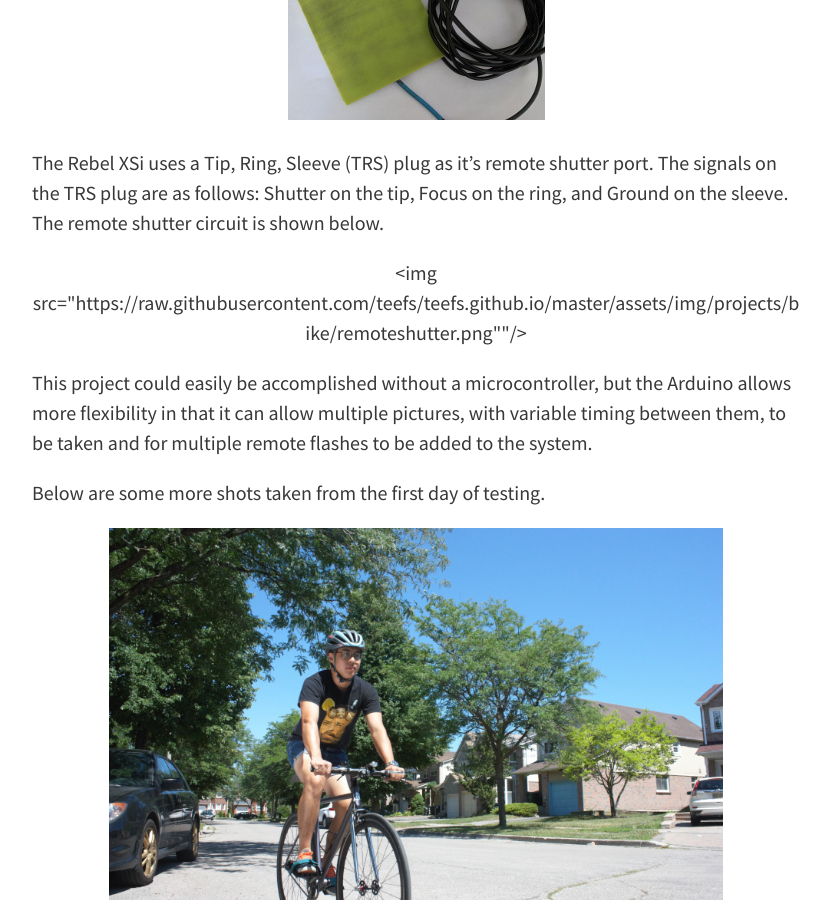
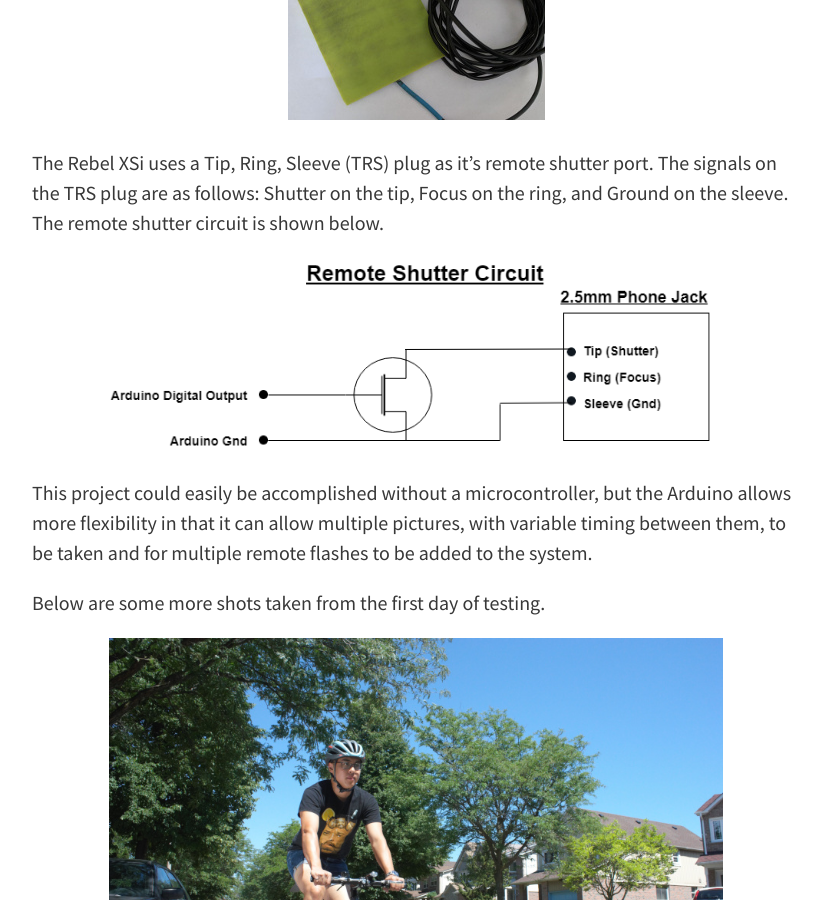
Before and after one commit to teefs/teefs.github.io, a Jekyll site: the page built from _projects/bike.md, in a window 1280 px wide and 900 px high, scrolled down 1177 px. Shown: the whole window, without its empty margins (224-1054 px from the left). Built offline with Jekyll 4.4.1, drawn with Linux system fonts in a browser that asks for light colours.

Commit message:
Errant quotation mark

```diff
--- a/_projects/bike.md
+++ b/_projects/bike.md
@@ -25,7 +25,7 @@ The pressure plate is made with a force sensitive resistor (FSR) pad that has be
 The Rebel XSi uses a Tip, Ring, Sleeve (TRS) plug as it's remote shutter port. The signals on the TRS plug are as follows: Shutter on the tip, Focus on the ring, and Ground on the sleeve. The remote shutter circuit is shown below.
 
 <p align="center">
-  <img src="https://raw.githubusercontent.com/teefs/teefs.github.io/master/assets/img/projects/bike/remoteshutter.png""/></p>
+  <img src="https://raw.githubusercontent.com/teefs/teefs.github.io/master/assets/img/projects/bike/remoteshutter.png"/></p>
 
 This project could easily be accomplished without a microcontroller, but the Arduino allows more flexibility in that it can allow multiple pictures, with variable timing between them, to be taken and for multiple remote flashes to be added to the system.
 
```
